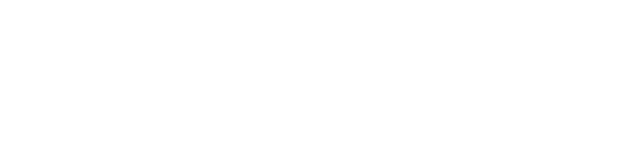
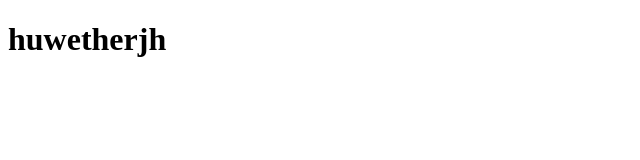
Before and after one commit to Aryans2232/remote_repo, a plain HTML site: page index.html in a window 1280 px wide. Shown: the whole page, without its empty margins (0-640 px from the left). Drawn offline with Linux system fonts and the light colour scheme.

Commit message:
add new  file

```diff
--- a/index.html
+++ b/index.html
@@ -6,6 +6,6 @@
     <title>Document</title>
 </head>
 <body>
-
+    <h1>huwetherjh</h1>
 </body>
 </html>
```
Also changed, not shown: style.css (added).
